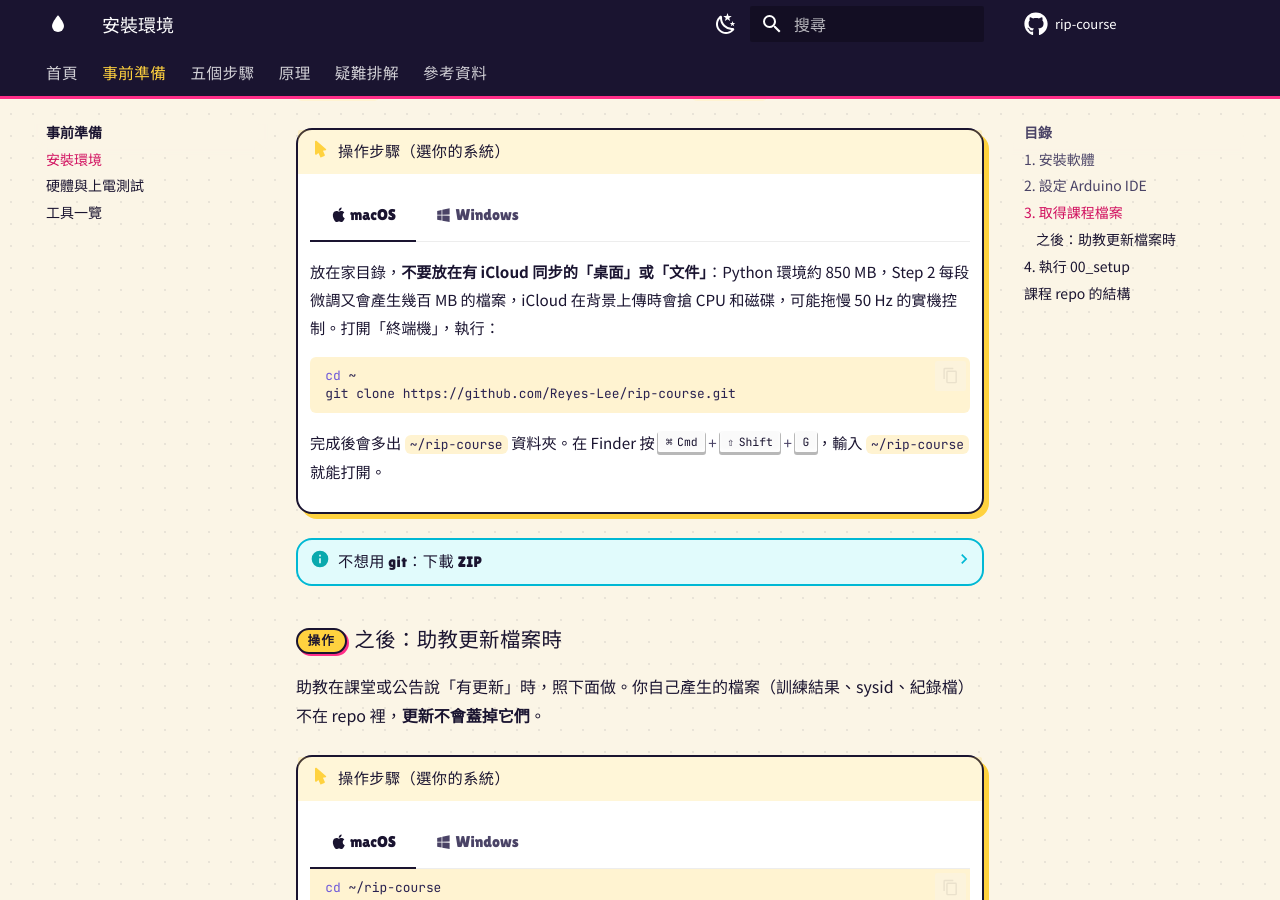
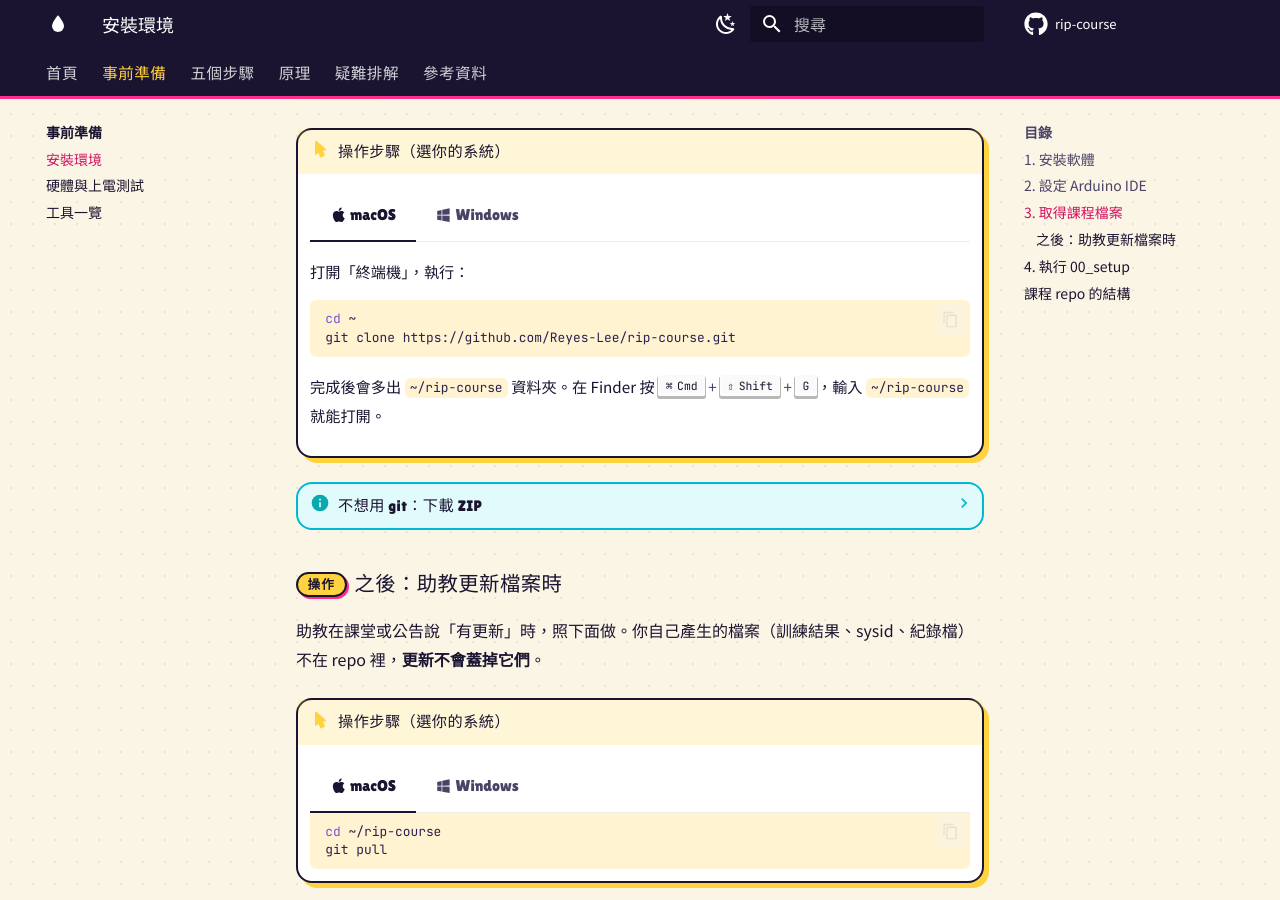
Before and after one commit to Reyes-Lee/rip-course, an MkDocs documentation site: the page built from website/prepare/install.md, in a window 1280 px wide and 900 px high, scrolled down 1877 px. Built offline with MkDocs 1.6.1 and Material for MkDocs 9.7.7, drawn with Linux system fonts in a browser that asks for light colours; nearby versions of some CDN libraries; library files that are not in the unit come from our copies; comment, search, counter and statistics services are not loaded; some of the changed text lies outside the part shown.

````diff
--- a/website/prepare/install.md
+++ b/website/prepare/install.md
@@ -68,7 +68,7 @@
 
     === ":material-apple: macOS"
 
-        放在家目錄，**不要放在有 iCloud 同步的「桌面」或「文件」**：Python 環境約 850 MB，Step 2 每段微調又會產生幾百 MB 的檔案，iCloud 在背景上傳時會搶 CPU 和磁碟，可能拖慢 50 Hz 的實機控制。打開「終端機」，執行：
+        打開「終端機」，執行：
 
         ```bash
         cd ~
@@ -79,7 +79,7 @@
 
     === ":material-microsoft-windows: Windows"
 
-        路徑**不要有中文或空格**，也不要放在會被 OneDrive 同步的「桌面」或「文件」（很多電腦預設會同步，原因同 macOS 的 iCloud），建議放在 `C:\rip-course`。打開 PowerShell，執行：
+        路徑**不要有中文或空格**。打開 PowerShell，執行：
 
         ```powershell
         cd C:\
@@ -90,7 +90,7 @@
 
 ??? info "不想用 git：下載 ZIP"
 
-    在 [GitHub 頁面](https://github.com/Reyes-Lee/rip-course)按綠色的「Code → Download ZIP」，解壓到上面建議的位置，資料夾改名成 `rip-course`。
+    在 [GitHub 頁面](https://github.com/Reyes-Lee/rip-course)按綠色的「Code → Download ZIP」，解壓到家目錄（macOS）或 `C:\`（Windows），資料夾改名成 `rip-course`。
 
     - macOS 解壓後要在終端機多跑一行，工具才能執行：`chmod +x ~/rip-course/tools/macOS/*.command`
     - 缺點：之後助教更新時，要重新下載 ZIP，並把舊資料夾裡的 `policy/runs/`、`policy/sysid_params.json` 搬到新資料夾。用 git 就不用。
````
Also changed, not shown: other parts of website/prepare/install.md (+1 -1 lines), README.md (+1 -1 lines), website/prepare/hardware.md (+1 -1 lines), website/steps/step1-train.md (+1 -1 lines).
